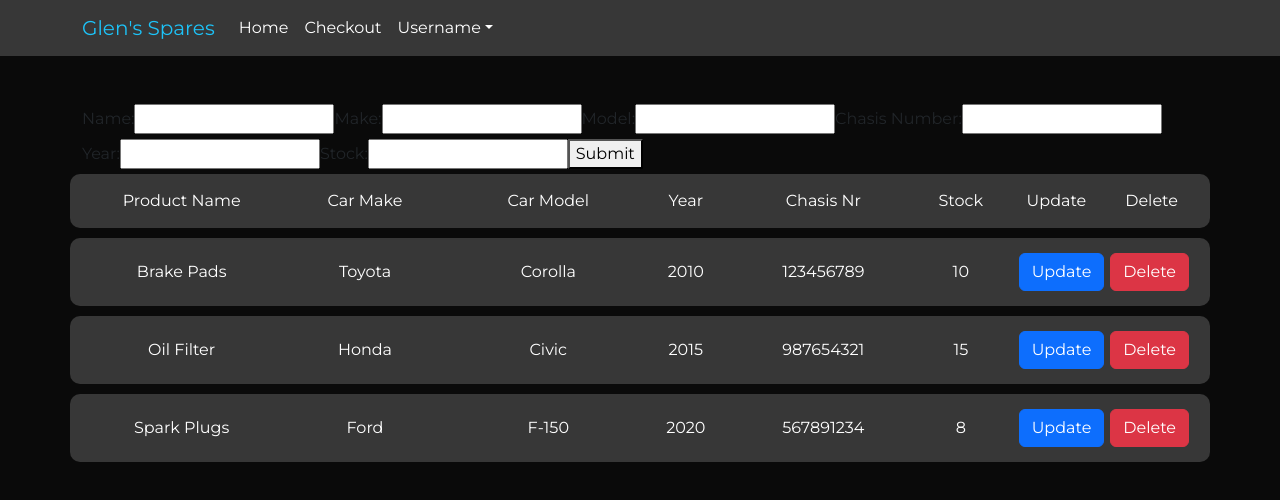
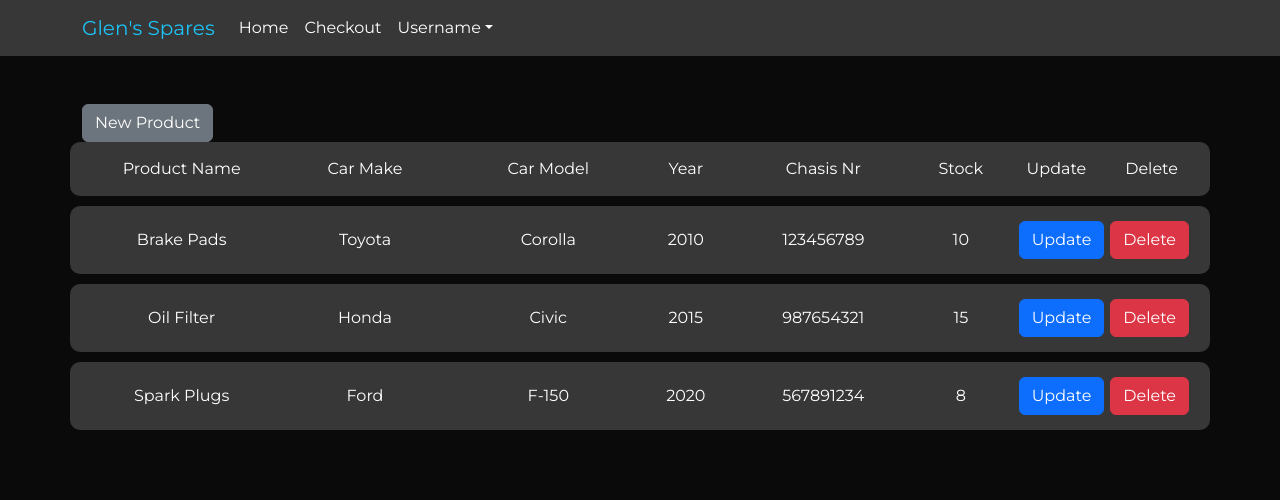
Before and after one commit to EConradie/DV200_MidTermAssessment, a React (Create React App) app in the folder client/: page /admin in a window 1280 px wide. Shown: the top 500 px of the page. Built offline with nearby package versions, Linux system fonts and the light colour scheme.

Commit message:
style new product form

```diff
--- a/client/src/pages/admin.js
+++ b/client/src/pages/admin.js
@@ -1,13 +1,11 @@
-import React, { useState } from 'react';
+import React, { useState, useEffect } from 'react';
 import axios from 'axios';
 
 // Bootstrap
-// import Col from 'react-bootstrap/Col';
-// import Row from 'react-bootstrap/Row';
-// import Form from 'react-bootstrap/Form';
-// import Tab from 'react-bootstrap/Tab';
-// import Tabs from 'react-bootstrap/Tabs';
-// import Button from 'react-bootstrap/Button';
+import Col from 'react-bootstrap/Col';
+import Row from 'react-bootstrap/Row';
+import Button from 'react-bootstrap/Button';
+import Modal from 'react-bootstrap/Modal';
 
 // Components
 import AdminProduct from '../components/adminProduct';
@@ -20,6 +18,19 @@ function Admin() {
   const [chasisNum, setChasisNum] = useState('');
   const [year, setYear] = useState('');
   const [stock, setStock] = useState('');
+
+  const [showModal, setShowModal] = useState(false);
+
+
+  const handleCloseModal = () => {
+    setShowModal(false);
+  };
+
+  useEffect(() => {
+    if (showModal) {
+      // Handle any logic needed when the modal is shown
+    }
+  }, [showModal]);
 
   const handleSubmit = async (e) => {
     e.preventDefault();
@@ -44,58 +55,96 @@ function Admin() {
 
   return (
     <>
-        <form onSubmit={handleSubmit}>
+      <Button variant="secondary" onClick={() => setShowModal(true)}>
+        New Product
+      </Button>
+
+      <AdminProduct />
+
+      <Modal show={showModal} onHide={handleCloseModal}>
+        <Modal.Header closeButton>
+          <Modal.Title>Update Product</Modal.Title>
+        </Modal.Header>
+        <Modal.Body>
+          <form submit={handleSubmit}>
+            <div className="form-group">
+              <Row className='mb-3'>
+                <Col>
                   <label htmlFor="name">Name:</label>
-      <input
+                  <input className="form-control"
                     type="text"
                     id="name"
                     value={name}
                     onChange={(e) => setName(e.target.value)}
                   />
+                </Col>
+              </Row>
 
+              <Row className='mb-3'>
+                <Col>
                   <label htmlFor="make">Make:</label>
-      <input
+                  <input className="form-control"
                     type="text"
                     id="make"
                     value={make}
                     onChange={(e) => setMake(e.target.value)}
                   />
+                </Col>
 
+                <Col>
                   <label htmlFor="model">Model:</label>
-      <input
+                  <input className="form-control"
                     type="text"
                     id="model"
                     value={model}
                     onChange={(e) => setModel(e.target.value)}
                   />
+                </Col>
+              </Row>
 
+              <Row className='mb-3'>
+                <Col>
+                  <label htmlFor="year">Year:</label>
+                  <input className="form-control"
+                    type="text"
+                    id="year"
+                    value={year}
+                    onChange={(e) => setYear(e.target.value)}
+                  />
+                </Col>
+
+                <Col>
                   <label htmlFor="chasisNum">Chasis Number:</label>
-      <input
+                  <input className="form-control"
                     type="text"
                     id="chasisNum"
                     value={chasisNum}
                     onChange={(e) => setChasisNum(e.target.value)}
                   />
+                </Col>
+              </Row>
 
-      <label htmlFor="year">Year:</label>
-      <input
-        type="text"
-        id="year"
-        value={year}
-        onChange={(e) => setYear(e.target.value)}
-      />
-
+              <Row className='mb-3'>
+                <Col>
                   <label htmlFor="stock">Stock:</label>
-      <input
+                  <input className="form-control"
                     type="text"
                     id="stock"
                     value={stock}
                     onChange={(e) => setStock(e.target.value)}
                   />
-
-      <button type="submit">Submit</button>
+                </Col>
+              </Row>
+            </div>
           </form>
-      <AdminProduct />
+        </Modal.Body>
+        <Modal.Footer>
+          <Button variant="secondary" onClick={handleCloseModal}>
+            Close
+          </Button>
+          <Button variant="primary">Save Changes</Button>
+        </Modal.Footer>
+      </Modal >
     </>
   );
 }
```
Lines whose indentation alone changed are shown as unchanged.
